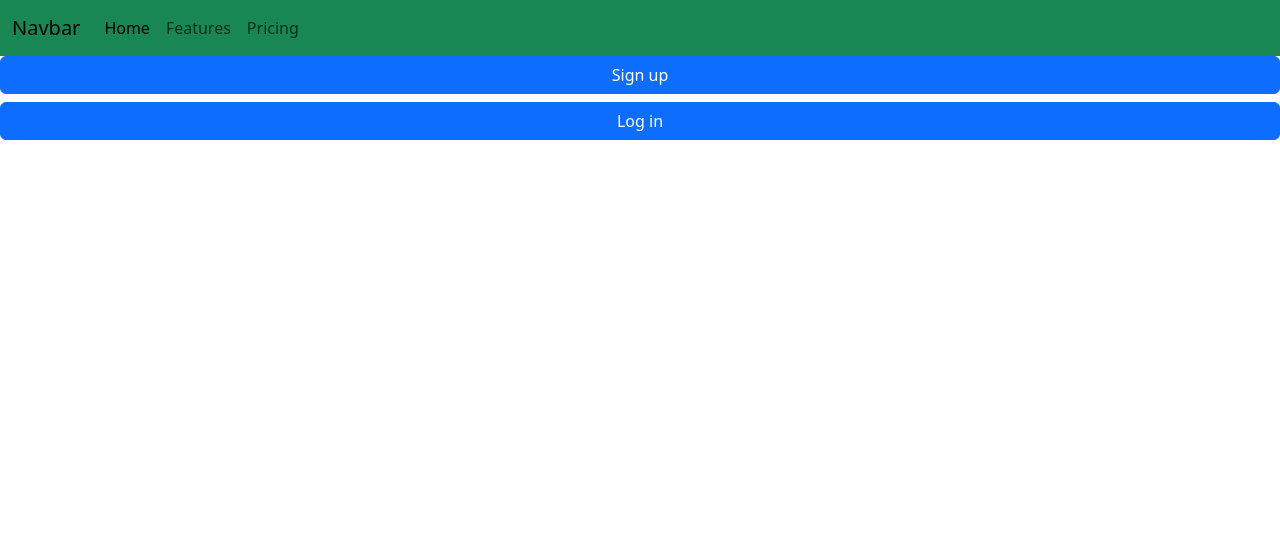
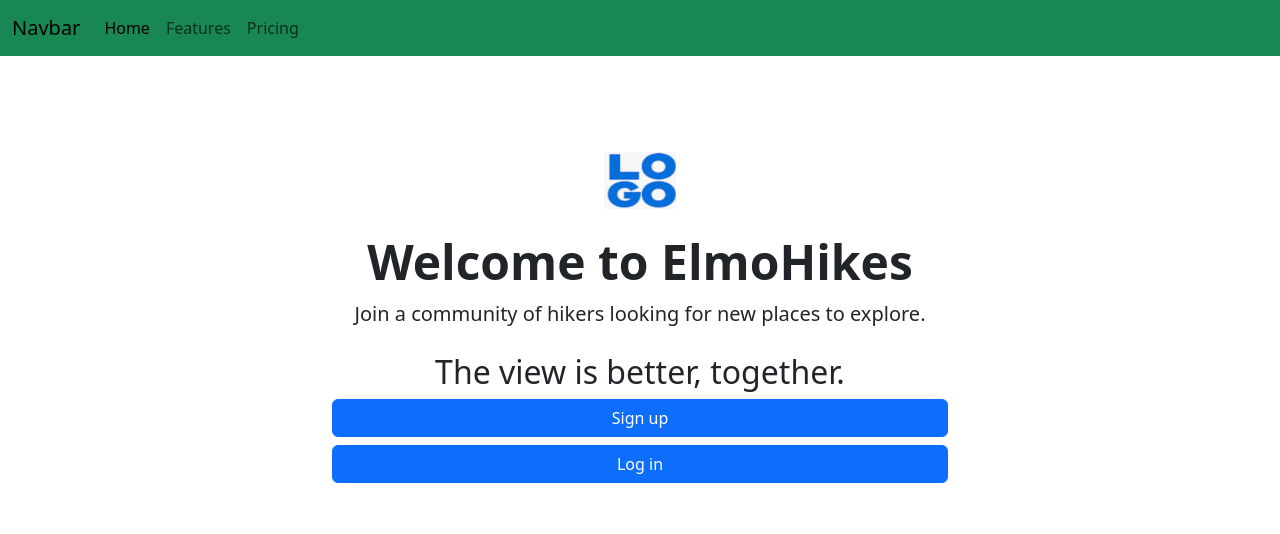
Before and after one commit to Batmanpouknight/1800_202410_BBY09, a plain HTML site: page index.html in a window 1280 px wide. Drawn offline with nearby package versions, Linux system fonts and the light colour scheme.

Commit message:
Added a call to action

```diff
--- a/index.html
+++ b/index.html
@@ -45,13 +45,20 @@
         </div>
       </nav>
 
-      <!--Welcome banner goes here-->
+      <div class="px-4 py-5 my-5 text-center">
+        <img class="d-block mx-auto mb-4" src="./images/logo.jpg" alt="" width="72" height="57">
+        <h1 class="display-5 fw-bold">Welcome to ElmoHikes</h1>
+        <div class="col-lg-6 mx-auto">
+            <p class="lead mb-4">Join a community of hikers looking for new places to explore.</p>
+            <h2>The view is better, together.</h2>
+            <div class="d-grid gap-2">
+                <button class="btn btn-primary" type="button">Sign up</button>
+                <button class="btn btn-primary" type="button">Log in</button>
+              </div>
+        </div>
+    </div>
 
-      <!--Welcome benner goes here-->
-      <div class="d-grid gap-2">
-        <button class="btn btn-primary" type="button">Sign up</button>
-        <button class="btn btn-primary" type="button">Log in</button>
-      </div>
+
 
 
     <!---------------------------------------------->
```
